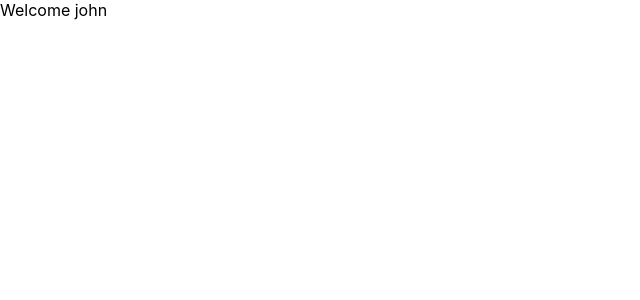
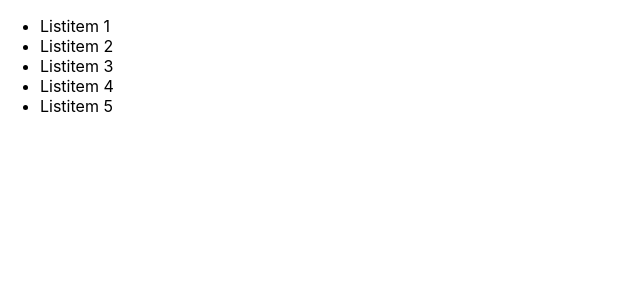
Before and after one commit to maxvanny2010/react, a React (Create React App) app in the folder myapp/: page / in a window 1280 px wide. Shown: the top 300 px of the page, without its empty margins (0-640 px from the left). Built offline with nearby package versions, Linux system fonts and the light colour scheme.

Commit message:
react MyList

```diff
--- a/myapp/src/App.js
+++ b/myapp/src/App.js
@@ -1,15 +1,7 @@
 import React from 'react';
-import AuthContext from './AuthContext';
-import MyComponent from './MyComponent';
+import MyList from "./MyList";
 
 function App() {
-// User is authenticated and we get the username
-    const userName = 'john';
-    return (
-        <AuthContext.Provider value={userName}>
-            <MyComponent/>
-        </AuthContext.Provider>
-    );
+    return <MyList/>;
 }
-
 export default App;
--- /dev/null
+++ b/myapp/src/MyList.js
@@ -0,0 +1,16 @@
+import React from 'react';
+
+function MyList() {
+    const data = [1, 2, 3, 4, 5];
+    return (
+        <div>
+            <ul>
+                {
+                    data.map((number, index) => <li key={index}>Listitem {number}</li>)
+                }
+            </ul>
+        </div>
+    );
+}
+
+export default MyList;
```
